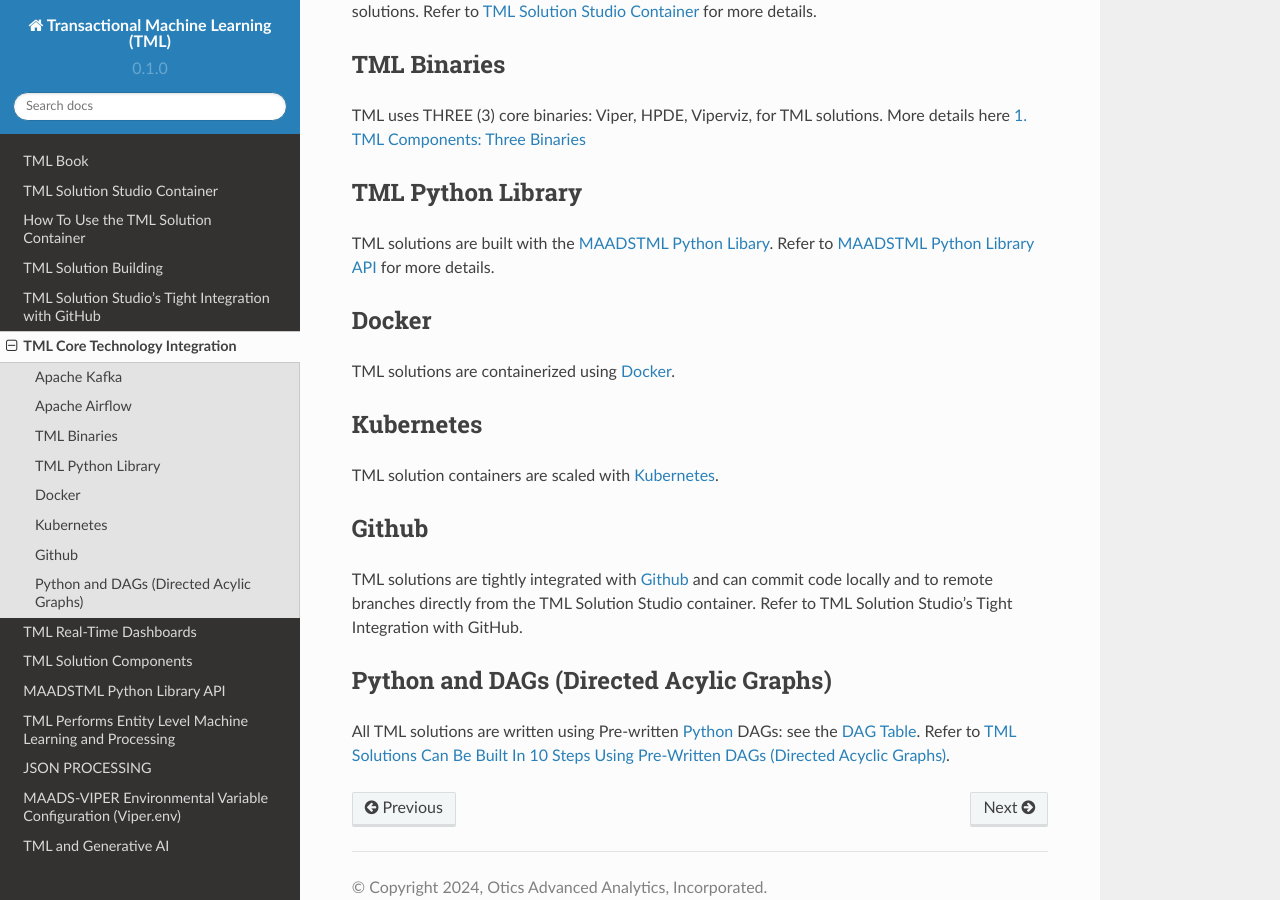
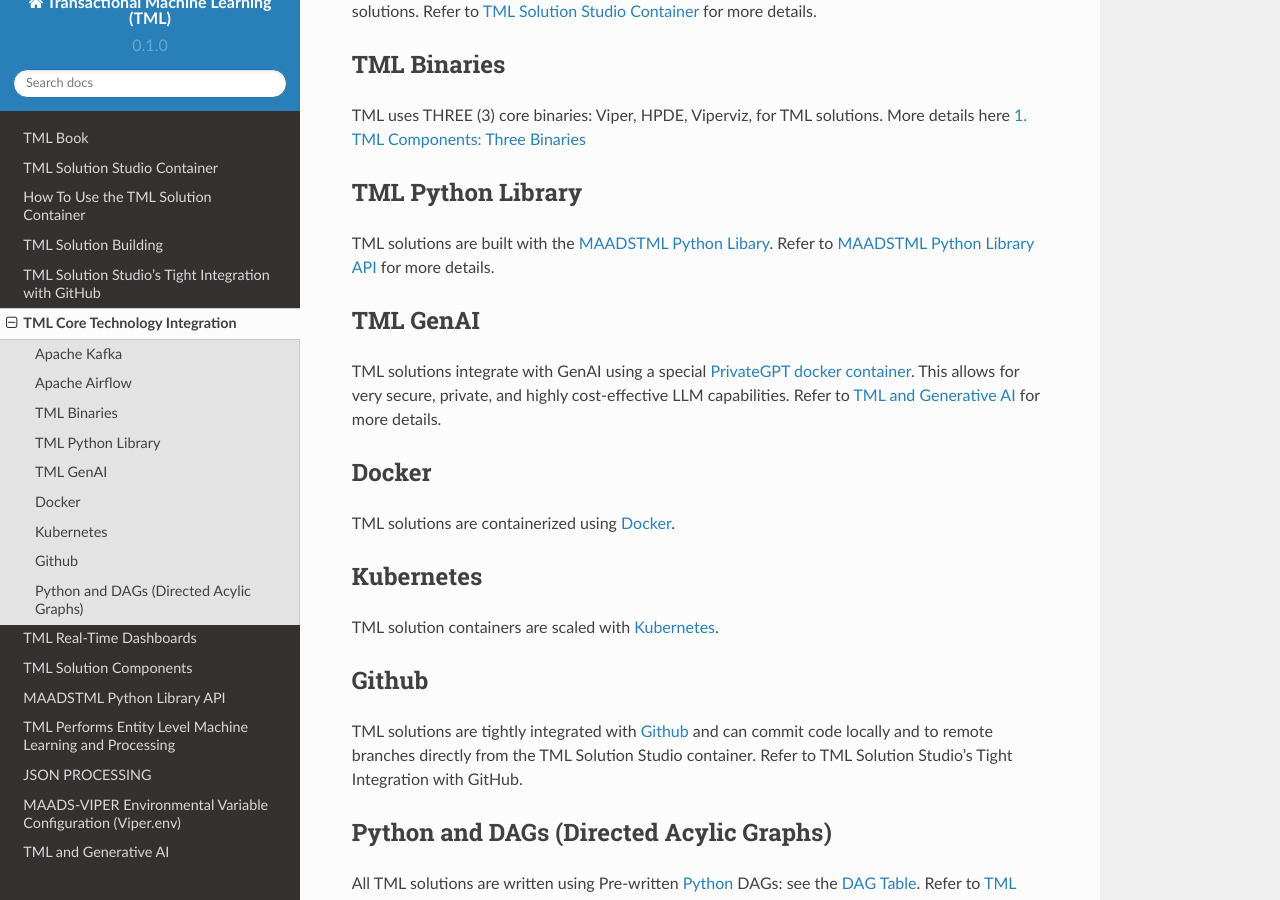
Before and after one commit to smaurice101/readthedocs, a Sphinx documentation site: the page built from docs/source/coreintegrations.rst, in a window 1280 px wide and 900 px high, scrolled down 464 px. Built offline with Sphinx 7.4.7 and the Read the Docs theme 2.0.0, drawn with Linux system fonts in a browser that asks for light colours.

Commit message:
Update coreintegrations.rst

```diff
--- a/docs/source/coreintegrations.rst
+++ b/docs/source/coreintegrations.rst
@@ -23,6 +23,11 @@
 
 TML solutions are built with the `MAADSTML Python Libary <https://pypi.org/project/maadstml/>`_.  Refer to :ref:`MAADSTML Python Library API` for more details.
 
+TML GenAI
+-----------
+
+TML solutions integrate with GenAI using a special `PrivateGPT docker container <https://hub.docker.com/r/maadsdocker/tml-privategpt-with-gpu-nvidia-amd64>`_.   This allows for very secure, private, and highly cost-effective LLM capabilities.  Refer to :ref:`TML and Generative AI` for more details.
+
 Docker
 -----------
 
```
